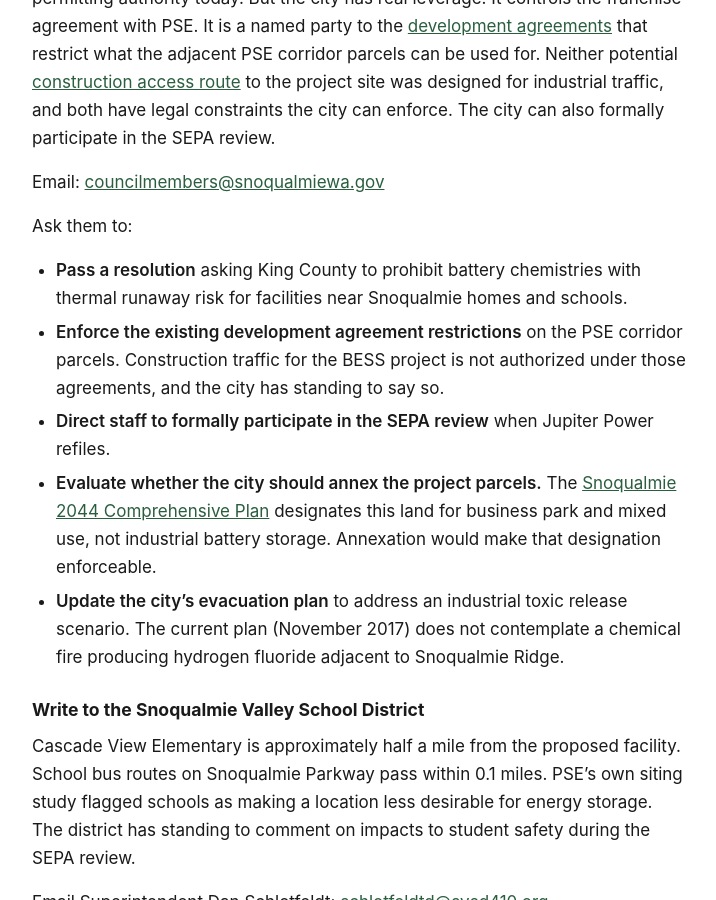
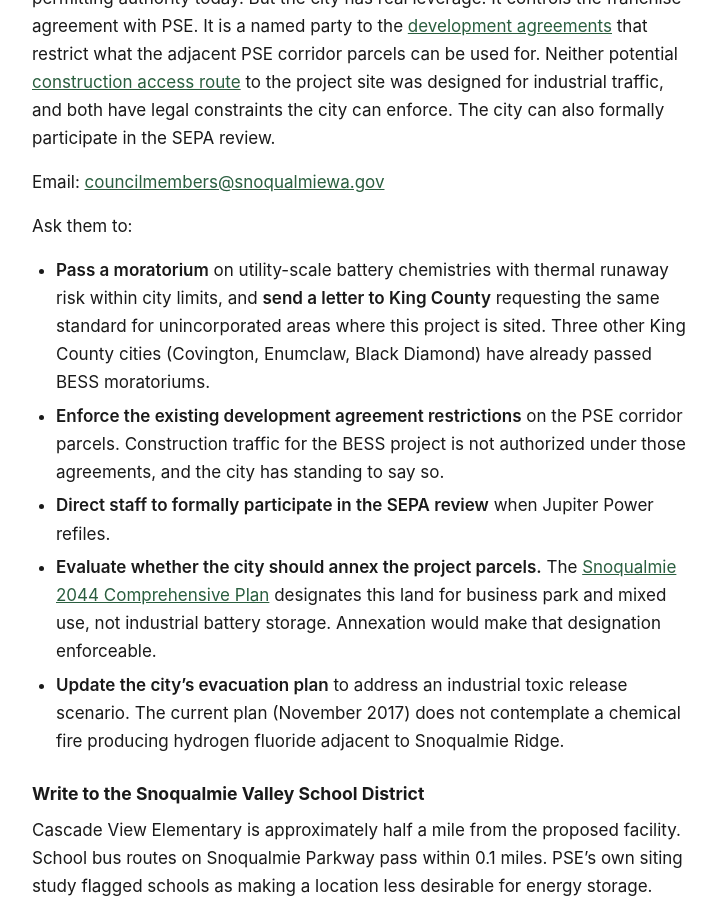
Before and after one commit to calef/cascadia-ridge-bess, a Jekyll site: the page built from _pages/take-action.md, in a window 1280 px wide and 900 px high, scrolled down 2361 px. Shown: the whole window, without its empty margins (280-996 px from the left). Built offline with Jekyll 4.4.1, drawn with Linux system fonts in a browser that asks for light colours.

```diff
--- a/_pages/take-action.md
+++ b/_pages/take-action.md
@@ -55,7 +55,7 @@ Email: [councilmembers@snoqualmiewa.gov](mailto:councilmembers@snoqualmiewa.gov)
 
 Ask them to:
 
-- **Pass a resolution** asking King County to prohibit battery chemistries with thermal runaway risk for facilities near Snoqualmie homes and schools.
+- **Pass a moratorium** on utility-scale battery chemistries with thermal runaway risk within city limits, and **send a letter to King County** requesting the same standard for unincorporated areas where this project is sited. Three other King County cities (Covington, Enumclaw, Black Diamond) have already passed BESS moratoriums.
 - **Enforce the existing development agreement restrictions** on the PSE corridor parcels. Construction traffic for the BESS project is not authorized under those agreements, and the city has standing to say so.
 - **Direct staff to formally participate in the SEPA review** when Jupiter Power refiles.
 - **Evaluate whether the city should annex the project parcels.** The [Snoqualmie 2044 Comprehensive Plan](https://snoqualmiewa.gov/1070/Snoqualmie-Comprehensive-Plan-2044) designates this land for business park and mixed use, not industrial battery storage. Annexation would make that designation enforceable.
```
Also changed, not shown: _pages/faq.md (+2 -2 lines), _pages/fire-risk.md (+3 -3 lines), index.md (+1 -1 lines).
